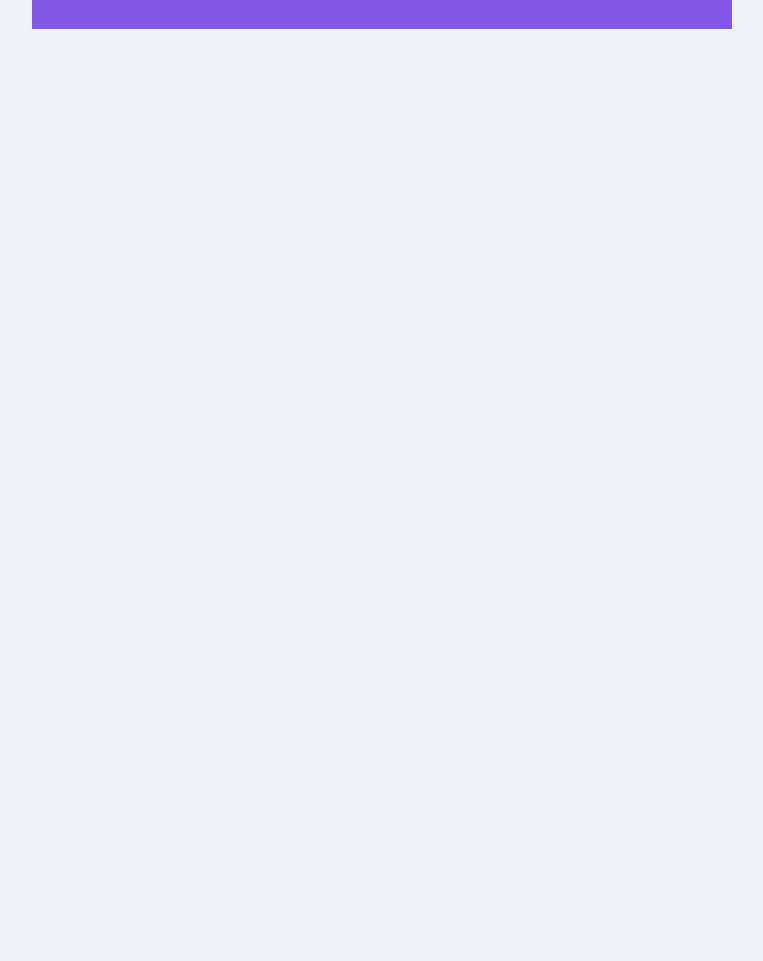
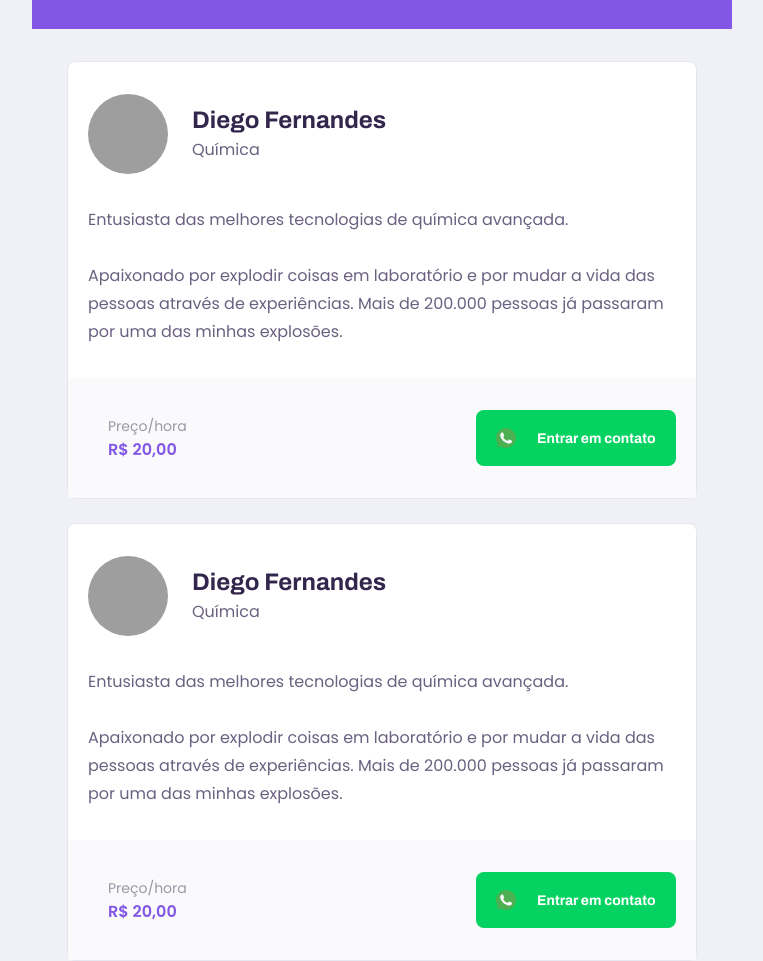
Before and after one commit to brenoq/Proffy, a plain HTML site: page study.html in a window 1280 px wide. Shown: the part 556-1517 px from the top of the page, without its empty margins (258-1021 px from the left). Before the commit the page ends 800 px from the top, so only its background shows below. Drawn offline with Linux system fonts and the light colour scheme; grey boxes are pictures that could not be loaded.

Commit message:
update: page study

```diff
--- a/study.html
+++ b/study.html
@@ -75,6 +75,53 @@
         </form>
       </div>
     </header>
+
+    <main>
+      <article class="teacher-item">
+        <header>
+            <img
+                src="https://avatars2.githubusercontent.com/u/2254731?s=460&amp;u=0ba16a79456c2f250e7579cb388fa18c5c2d7d65&amp;v=4"
+                alt="Diego Fernandes">
+            <div>
+                <strong>Diego Fernandes</strong>
+                <span>Química</span>
+            </div>
+        </header>
+
+        <p>Entusiasta das melhores tecnologias de química avançada.<br><br>Apaixonado por explodir coisas em laboratório e por mudar a vida das pessoas através de experiências. Mais de 200.000 pessoas já passaram por uma das minhas explosões.</p>
+
+        <footer>
+            <p>Preço/hora<strong>R$ 20,00</strong>
+            </p>
+            <button type="button">
+                <img src="/images/icons/whatsapp.svg" alt="Whatsapp">Entrar em contato
+            </button>
+        </footer>
+      </article>
+
+      <article class="teacher-item">
+        <header>
+            <img
+                src="https://avatars2.githubusercontent.com/u/2254731?s=460&amp;u=0ba16a79456c2f250e7579cb388fa18c5c2d7d65&amp;v=4"
+                alt="Diego Fernandes">
+            <div>
+                <strong>Diego Fernandes</strong>
+                <span>Química</span>
+            </div>
+        </header>
+
+        <p>Entusiasta das melhores tecnologias de química avançada.<br><br>Apaixonado por explodir coisas em laboratório e por mudar a vida das pessoas através de experiências. Mais de 200.000 pessoas já passaram por uma das minhas explosões.</p>
+
+        <footer>
+            <p>Preço/hora<strong>R$ 20,00</strong>
+            </p>
+            <button type="button">
+                <img src="/images/icons/whatsapp.svg" alt="Whatsapp">Entrar em contato
+            </button>
+        </footer>
+      </article>
+
+    </main>
   </div>
 
 </body>
--- a/styles/partials/page-study.css
+++ b/styles/partials/page-study.css
@@ -112,3 +112,96 @@
   right: 1.6rem;
   bottom: 0;
 }
+
+#page-study main {
+  margin: 3.2rem auto;
+  width: 90%;
+}
+
+.teacher-item {
+  background-color: var(--color-box-base);
+  border: 1px solid var(--color-line-in-white);
+  border-radius: .8rem;
+  margin-top: 2.4rem;
+}
+
+.teacher-item header {
+  padding: 3.2rem 2rem;
+  display: flex;
+  align-items: center;
+}
+
+.teacher-item header img {
+  width: 8rem;
+  height: 8rem;
+  border-radius: 50%;
+}
+
+.teacher-item header div {
+  margin-left: 2.4rem;
+}
+
+.teacher-item header div strong {
+  font: 700 2.4rem Archivo;
+  display: block;
+  color: var(--color-text-title);
+}
+
+.teacher-item header div span {
+  font-size: 1.6rem;
+  display: block;
+  margin-top: .4rem;
+}
+
+.teacher-item p {
+  padding: 0 2rem;
+  font-size: 1.6rem;
+  line-height: 2.8rem;
+}
+
+.teacher-item footer {
+  padding: 3.2rem 2rem;
+  background-color: var(--color-box-footer);
+  border-top: 1px solid var(--color-line-in-line);
+  margin-top: 3.2rem;
+
+  display: flex;
+  align-items: center;
+  justify-content: space-between;
+}
+
+.teacher-item footer p {
+  font-size: 1.4rem;
+  line-height: 2.4rem;
+  color: var(--color-text-complement);
+}
+
+.teacher-item footer p strong {
+  font-size: 1.6rem;
+  color: var(--color-primary);
+  display: block;
+}
+
+.teacher-item footer button {
+  width: 20rem;
+  height: 5.6rem;
+  background: var(--color-secondary);
+  color: var(--color-button-text);
+  border: 0;
+  border-radius: .8rem;
+  cursor: pointer;
+  font: 700 1.4rem Archivo;
+
+  display: flex;
+  align-items: center;
+  justify-content: space-evenly;
+
+  text-decoration: none;
+
+  transition: background 0.2s;
+  margin-left: 1.6rem;
+}
+
+.teacher-item footer button:hover {
+  background: var(--color-secondary-dark);
+}
```
